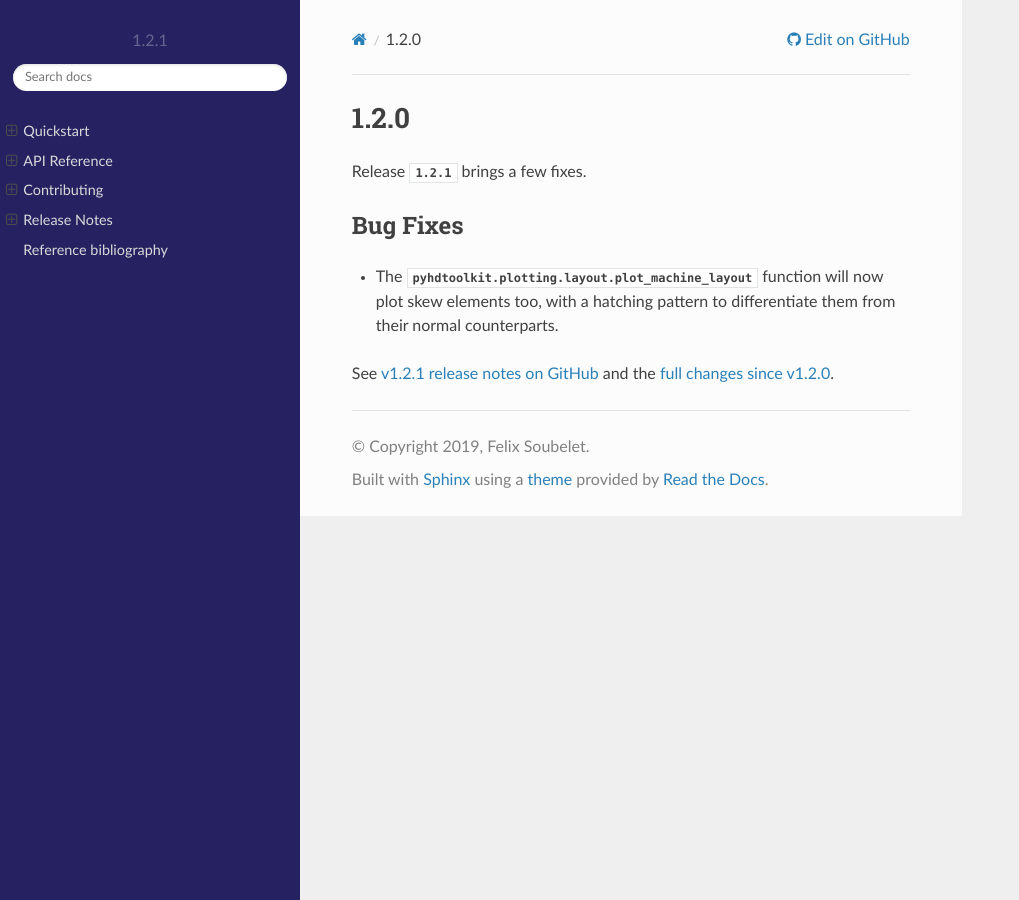
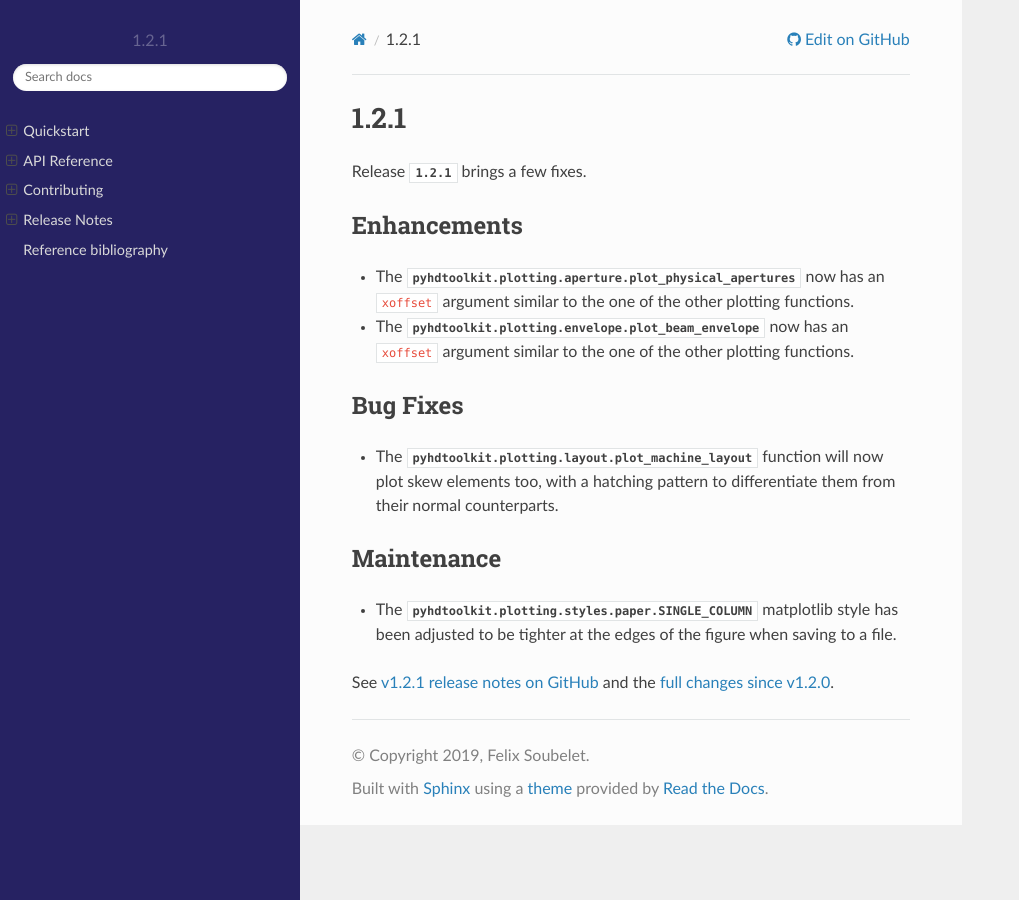
Before and after one commit to fsoubelet/PyhDToolkit, a Sphinx documentation site: the page built from docs/releases/v1.2.1.rst, in a window 1280 px wide. Shown: the whole page, without its empty margins (0-1019 px from the left). Built offline with Sphinx 7.4.7 and the Read the Docs theme 2.0.0, drawn with Linux system fonts in a browser that asks for light colours; pages that are not in the unit, such as notebooks, are missing from menus.

Commit message:
update release notes

```diff
--- a/docs/releases/v1.2.1.rst
+++ b/docs/releases/v1.2.1.rst
@@ -1,13 +1,24 @@
-.. _release_1.2.0:
+.. _release_1.2.1:
 
-1.2.0
+1.2.1
 -----
 
 Release `1.2.1` brings a few fixes.
+
+Enhancements
+~~~~~~~~~~~~
+
+* The `pyhdtoolkit.plotting.aperture.plot_physical_apertures` now has an ``xoffset`` argument similar to the one of the other plotting functions.
+* The `pyhdtoolkit.plotting.envelope.plot_beam_envelope` now has an ``xoffset`` argument similar to the one of the other plotting functions.
 
 Bug Fixes
 ~~~~~~~~~
 
 * The `pyhdtoolkit.plotting.layout.plot_machine_layout` function will now plot skew elements too, with a hatching pattern to differentiate them from their normal counterparts.
 
+Maintenance
+~~~~~~~~~~~
+
+* The `pyhdtoolkit.plotting.styles.paper.SINGLE_COLUMN` matplotlib style has been adjusted to be tighter at the edges of the figure when saving to a file.
+
 See `v1.2.1 release notes on GitHub <https://github.com/fsoubelet/PyhDToolkit/releases/tag/1.2.1>`_ and the `full changes since v1.2.0 <https://github.com/fsoubelet/PyhDToolkit/compare/1.2.0...1.2.1>`_.
```
